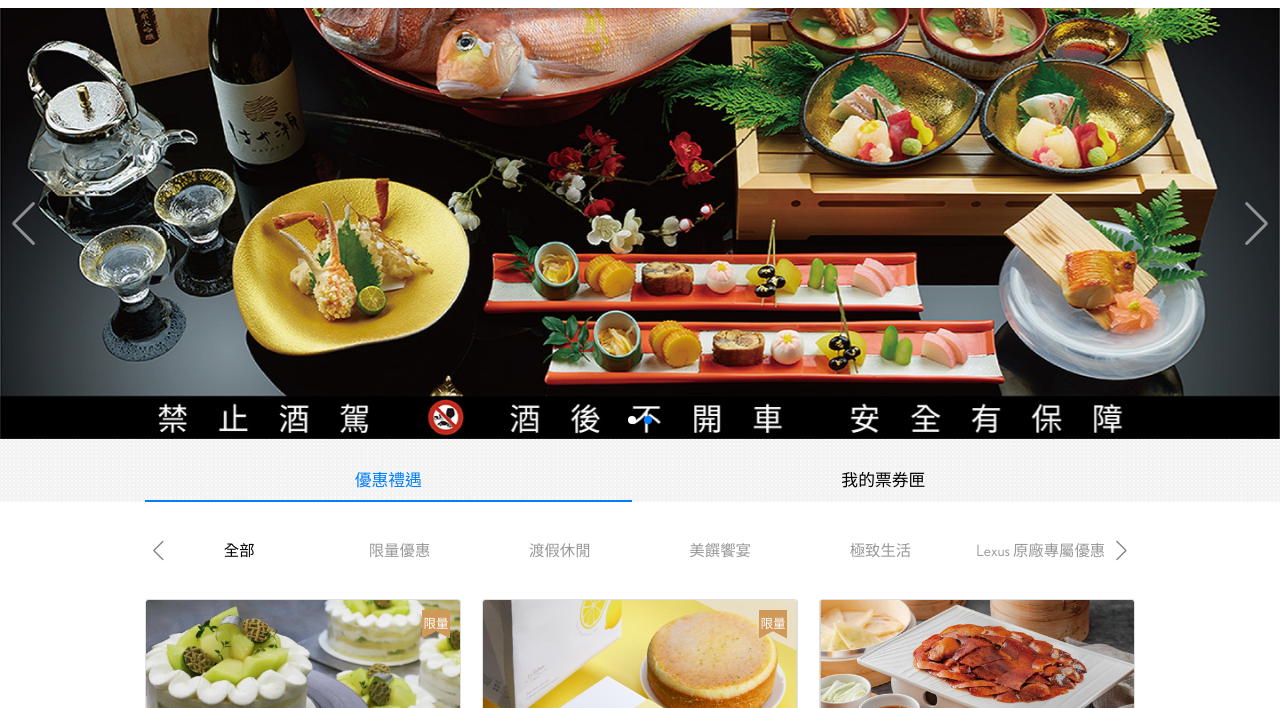
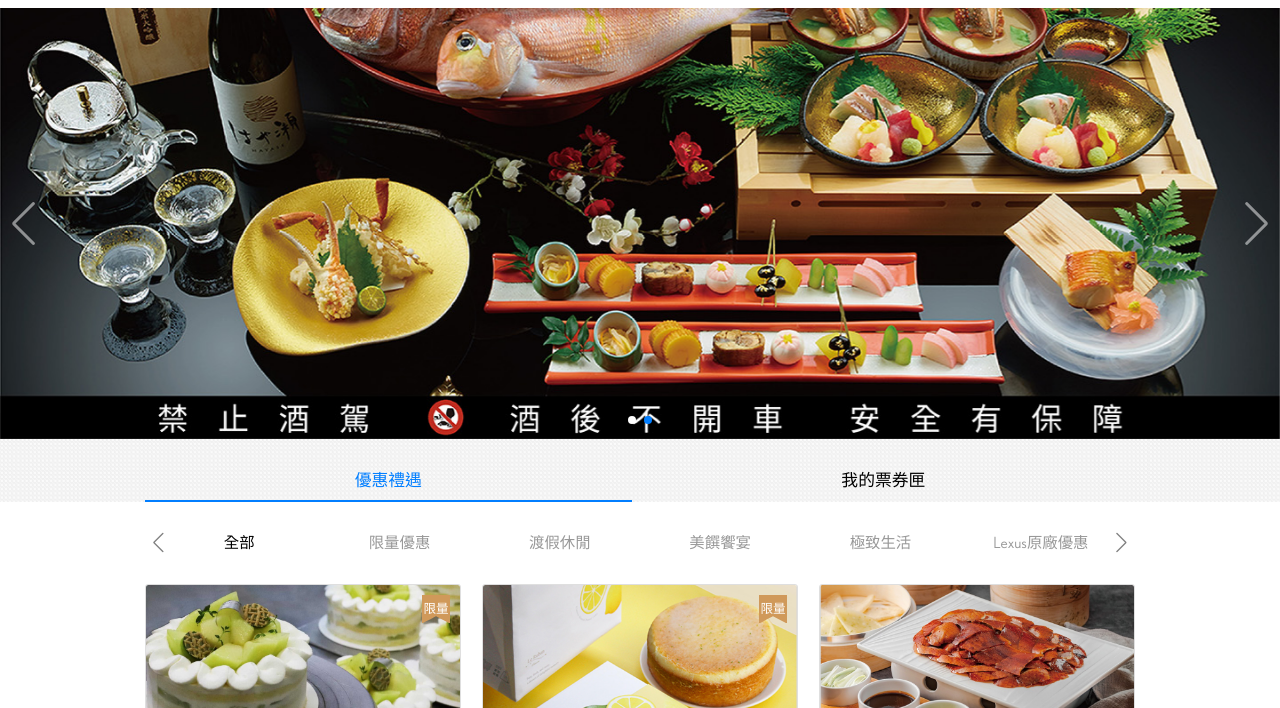
Before and after one commit to SaSaChu/Lexus, a plain HTML site: page index.html in a window 1280 px wide. Shown: the part 92-800 px from the top of the page. Drawn offline with nearby package versions, Linux system fonts and the light colour scheme.

Commit message:
修正小標籤顯示

```diff
--- a/index.html
+++ b/index.html
@@ -192,7 +192,7 @@
               </button>
               <!-- 015 -->
               <button class="swiper-slide swiper-slide-tag nav-link tag-link" id="tag06-tab" data-bs-toggle="pill" data-bs-target="#tag06" role="tab" aria-controls="tag06" aria-selected="false">
-                Lexus 原廠專屬優惠
+                Lexus原廠優惠
               </button>
               <!-- 016 -->
               <button class="swiper-slide swiper-slide-tag nav-link tag-link" id="tag07-tab" data-bs-toggle="pill" data-bs-target="#tag07" role="tab" aria-controls="tag07" aria-selected="false">
--- a/scss/public.scss
+++ b/scss/public.scss
@@ -206,7 +206,7 @@ hr {
 // 小頁籤
 .swiper-tag {
   width: 100%;
-  height: 55px;
+  // height: 55px;
 }
 
 .swiper-slide-tag {
@@ -375,7 +375,7 @@ hr {
 
 
 .nav-link {
-  padding: 0.5rem .8rem !important;
+  padding: 0.5rem .5rem !important;
 
   &.tag-link {
     cursor: pointer;
```
Also changed, not shown: css/public.css.
